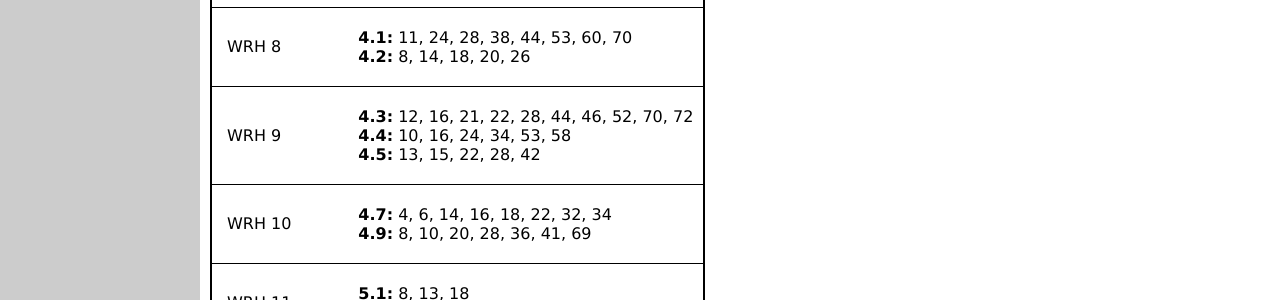
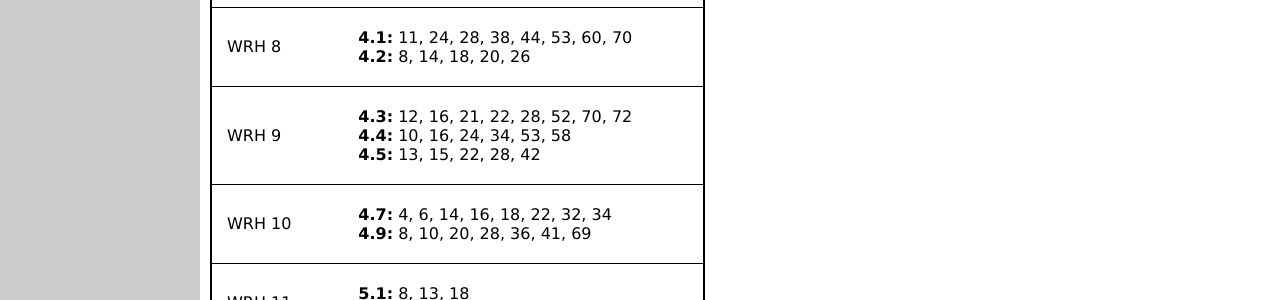
Before and after one commit to uaf-math/calc1, a Jekyll site: the page built from writtenhomework.md, in a window 1280 px wide and 1339 px high. Shown: the part 836-1136 px from the top of the window. Built offline with Jekyll 4.4.1, drawn with Linux system fonts in a browser that asks for light colours.

Commit message:
based on Caleb analysis, remove problems with somewhat redundant content to make WRH 9 shorter

```diff
--- a/_data/written-homework.yml
+++ b/_data/written-homework.yml
@@ -63,7 +63,7 @@
 - name: WRH 9
   problems:
     - section: 4.3
-      exercises: 12, 16, 21, 22, 28, 44, 46, 52, 70, 72
+      exercises: 12, 16, 21, 22, 28, 52, 70, 72
     - section: 4.4
       exercises: 10, 16, 24, 34, 53, 58
     - section: 4.5
```
